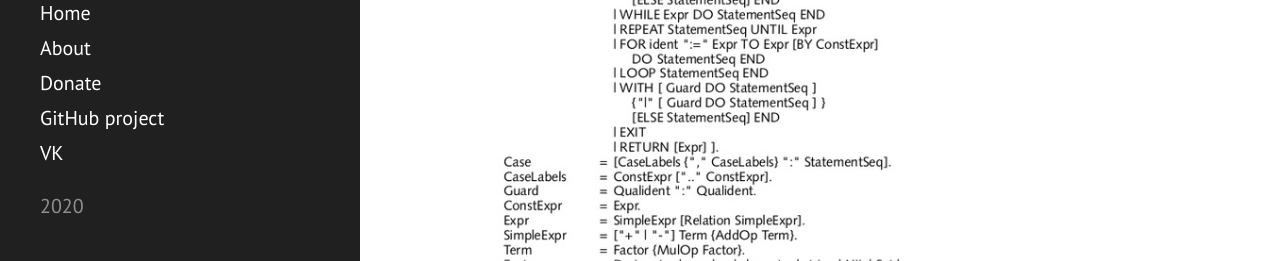
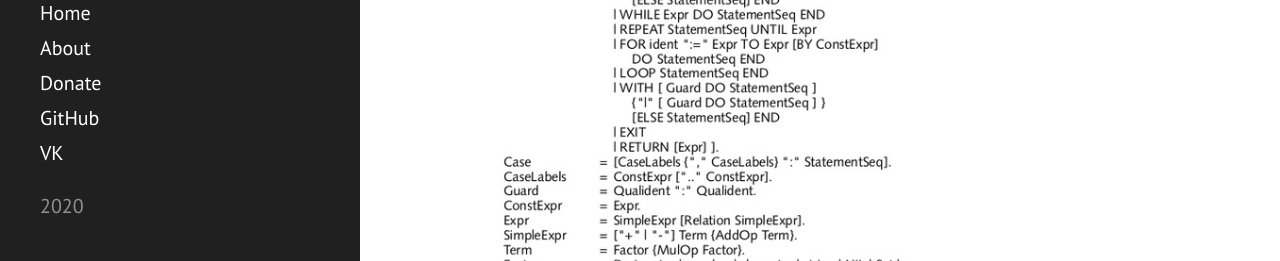
Before and after one commit to bbcb/bbcb.github.io, a Jekyll site: the page built from index.html, in a window 1280 px wide and 900 px high, scrolled down 489 px. Shown: the part 639-900 px from the top of the window. Built offline with Jekyll 4.4.1, drawn with Linux system fonts in a browser that asks for light colours; the list of posts is cut into pages by our own code.

Commit message:
edit menu

```diff
--- a/_includes/sidebar.html
+++ b/_includes/sidebar.html
@@ -27,9 +27,9 @@
         {% endif %}
       {% endfor %}
 
-      <a class="sidebar-nav-item" href="{{ site.github.repo }}">GitHub project</a>
+      <a class="sidebar-nav-item" href="{{ site.github.repo }}">GitHub</a>
 
-      <a class="sidebar-nav-item" href="https://vk.com/herschelcompiler">VK</a>
+      <a class="sidebar-nav-item" href="https://vk.com/HerschelCompiler">VK</a>
 
     </nav>
 
```
